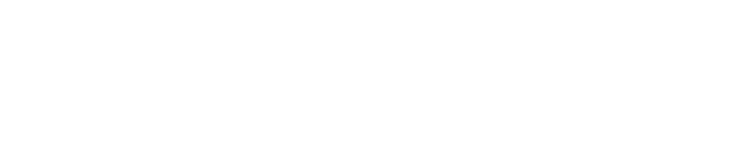
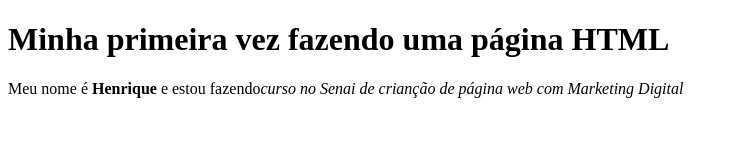
Before and after one commit to henriquelazarorib07/aula-html, a plain HTML site: page index.html in a window 1280 px wide. Shown: the whole page, without its empty margins (0-738 px from the left). Drawn offline with Linux system fonts and the light colour scheme.

Commit message:
adicionando tags de texto

```diff
--- a/index.html
+++ b/index.html
@@ -10,6 +10,7 @@
 
     </head>
     <body>
-
+<h1> Minha primeira vez fazendo uma página HTML</h1>
+<p>Meu nome é <strong>Henrique</strong> e estou fazendo<em>curso no Senai de crianção de página web com Marketing Digital</em></p>
     </body>
 </html>
```
